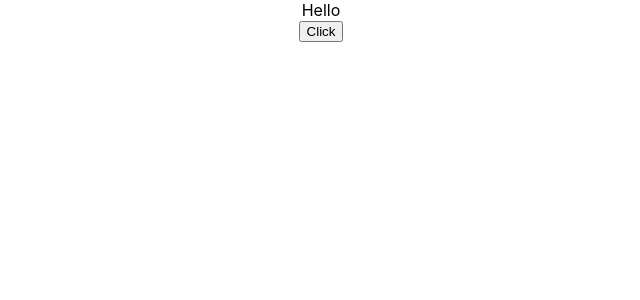
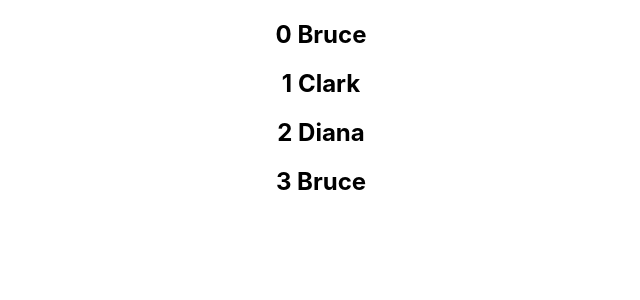
Before and after one commit to TanjilulAnwar/EquipmentSector, a React (Create React App) app: page / in a window 1280 px wide. Shown: the top 300 px of the page, without its empty margins (319-959 px from the left). Built offline with nearby package versions, Linux system fonts and the light colour scheme.

Commit message:
19 - Index as Key Anti-pattern

```diff
--- a/src/App.js
+++ b/src/App.js
@@ -1,21 +1,27 @@
 import React, { Component } from 'react';
-import logo from './logo.svg';
+// import logo from './logo.svg';
 import './App.css';
-import Greet from './components/Greet'
-import Welcome from './components/Welcome'
-import Hello from './components/Hello'
-import Message from './components/Message'
-import Counter from './components/Counter';
-import FunctionClick from './components/FunctionClick';
-import ClassClick from './components/ClassClick';
-import EventBind from './components/EventBind';
+// import Greet from './components/Greet'
+// import Welcome from './components/Welcome'
+// import Hello from './components/Hello'
+// import Message from './components/Message'
+// import Counter from './components/Counter';
+// import FunctionClick from './components/FunctionClick';
+// import ClassClick from './components/ClassClick';
+// import EventBind from './components/EventBind';
+// import ParentComponent from './components/ParentComponent';
+// import UserGreeting from './components/UserGreeting';
+import NameList from './components/NameList'
 class App extends Component{
 
   render(){
 
     return (
       <div className="App">
-        <EventBind/>
+      <NameList/>
+      {/* <UserGreeting/> */}
+      {/* <ParentComponent/> */}
+        {/* <EventBind/> */}
         {/* <ClassClick/> */}
         {/* <FunctionClick/> */}
        {/* <Greet name="Clark" heroName="Superman"></Greet> */}
--- /dev/null
+++ b/src/components/NameList.js
@@ -0,0 +1,49 @@
+import React from 'react'
+import Person from './Person'
+
+function NameList() {
+     const names = ['Bruce', 'Clark', 'Diana','Bruce']
+     const NameList = names.map((name,index)=> <h2 key={index}>{index} {name}</h2>)
+// const persons = [
+
+//     {
+//     id:1,
+//     name:'Bruce',
+//     age:30,
+//     skill:'React'
+// },
+// {
+//     id:2,
+//     name:'Clark',
+//     age:25,
+//     skill:'Angular'
+// },
+// {
+//     id:3,
+//     name:'Diana',
+//     age:28,
+//     skill:'Vue'
+// },
+
+// ]
+//  const PersonList = persons.map(person=> <Person key={person.id} person={person}/>)
+
+//       return <div>{PersonList}</div>
+    return <div>{NameList}</div>
+    // return (
+        // <div>
+        //     <h2>{names[0]}</h2>
+        //     <h2>{names[1]}</h2>
+        //     <h2>{names[2]}</h2>
+        // </div>
+        // <div>
+        //     {
+        //         names.map(name=> <h2>{name}</h2>)
+        //     }
+        // </div>
+
+
+    // )
+}
+
+export default NameList
--- /dev/null
+++ b/src/components/ParentComponent.js
@@ -0,0 +1,31 @@
+import React, { Component } from 'react'
+import ChildComponent from './ChildComponent'
+class ParentComponent extends Component {
+constructor(props) {
+    super(props)
+
+    this.state = {
+         parentName: 'Parent'
+    }
+
+    this.greetParent = this.greetParent.bind(this)
+}
+
+greetParent(childName){
+    alert(`Hello ${this.state.parentName} from ${childName}`)
+}
+
+
+    render() {
+        return (
+            <div>
+
+<ChildComponent greetHandler = {this.greetParent}/>
+            </div>
+
+
+        )
+    }
+}
+
+export default ParentComponent
--- /dev/null
+++ b/src/components/Person.js
@@ -0,0 +1,11 @@
+import React from 'react'
+
+function person({person,key}) {
+    return (
+        <div>
+           <h2>{key} I am {person.name}. I am {person.age} years old. I know {person.skill}</h2>
+        </div>
+    )
+}
+
+export default person
--- /dev/null
+++ b/src/components/UserGreeting.js
@@ -0,0 +1,44 @@
+import React, { Component } from 'react'
+
+ class UserGreeting extends Component {
+     constructor(props) {
+         super(props)
+
+         this.state = {
+              isLoggedIn:false
+         }
+     }
+
+    render() {
+
+return this.state.isLoggedIn && <div>Welcome Vishwas</div>
+
+        // return this.state.isLoggedIn?(
+        //     <div>Welcome Vishwas</div>
+        // ):(
+        //     <div>Welcome Guest</div>
+        // )
+
+
+        // let message
+        // if(this.state.isLoggedIn){
+        //     message = <div>Welcome Vishwas</div>
+        // }
+        // else{
+        //     message =<div>Welcome Guest</div>
+        // }
+
+        // return message
+
+        // if(this.state.isLoggedIn){
+        //     return  <div>Welcome Vishwas</div>
+        //     }
+        // else{
+        //     return <div>Welcome Guest</div>
+
+        // }
+
+    }
+}
+
+export default UserGreeting
```
Also changed, not shown: src/components/ChildComponent.js (added, +11 -0 lines), 1 other file (tests, documents, lock files or other folders).
